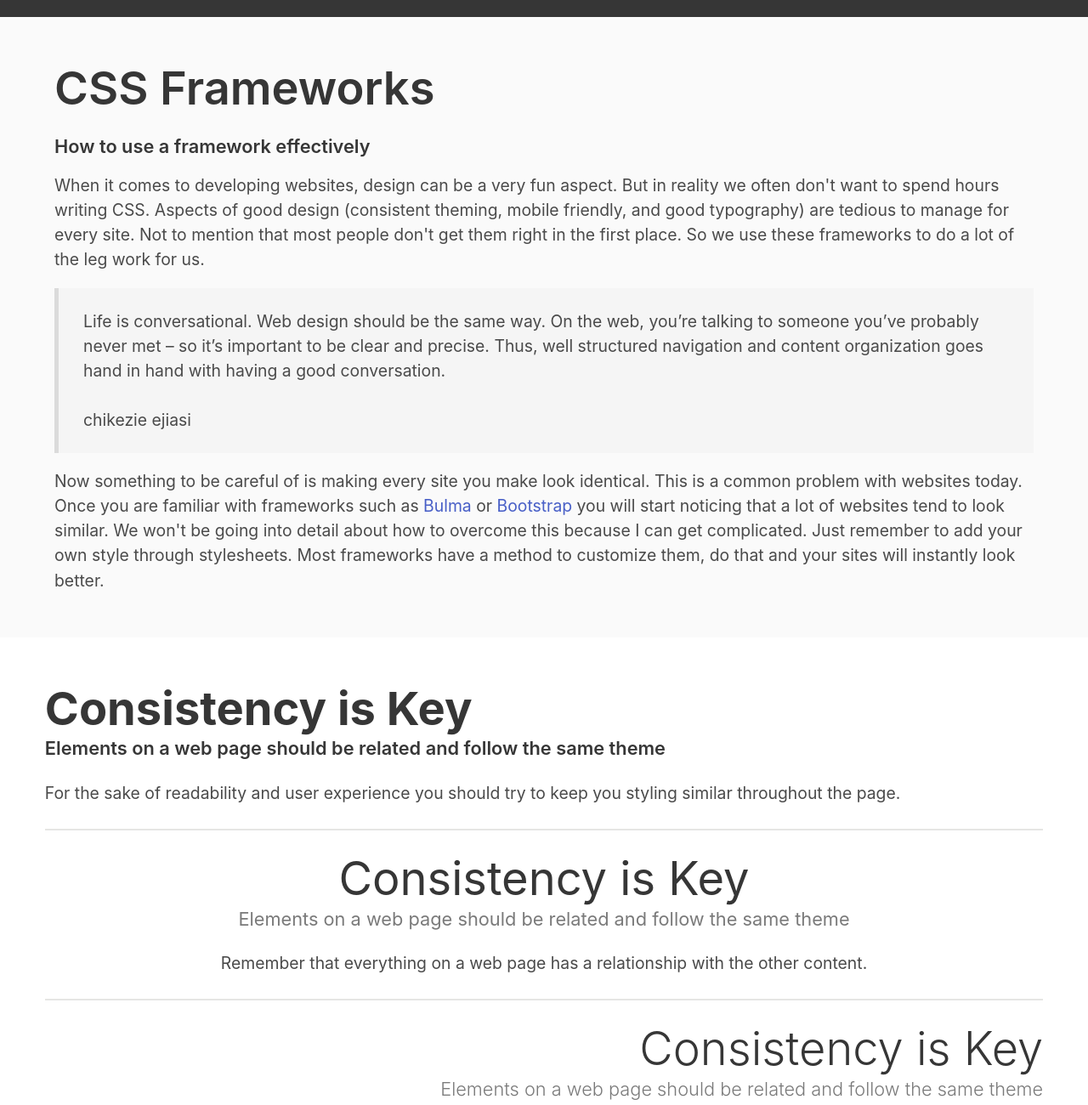
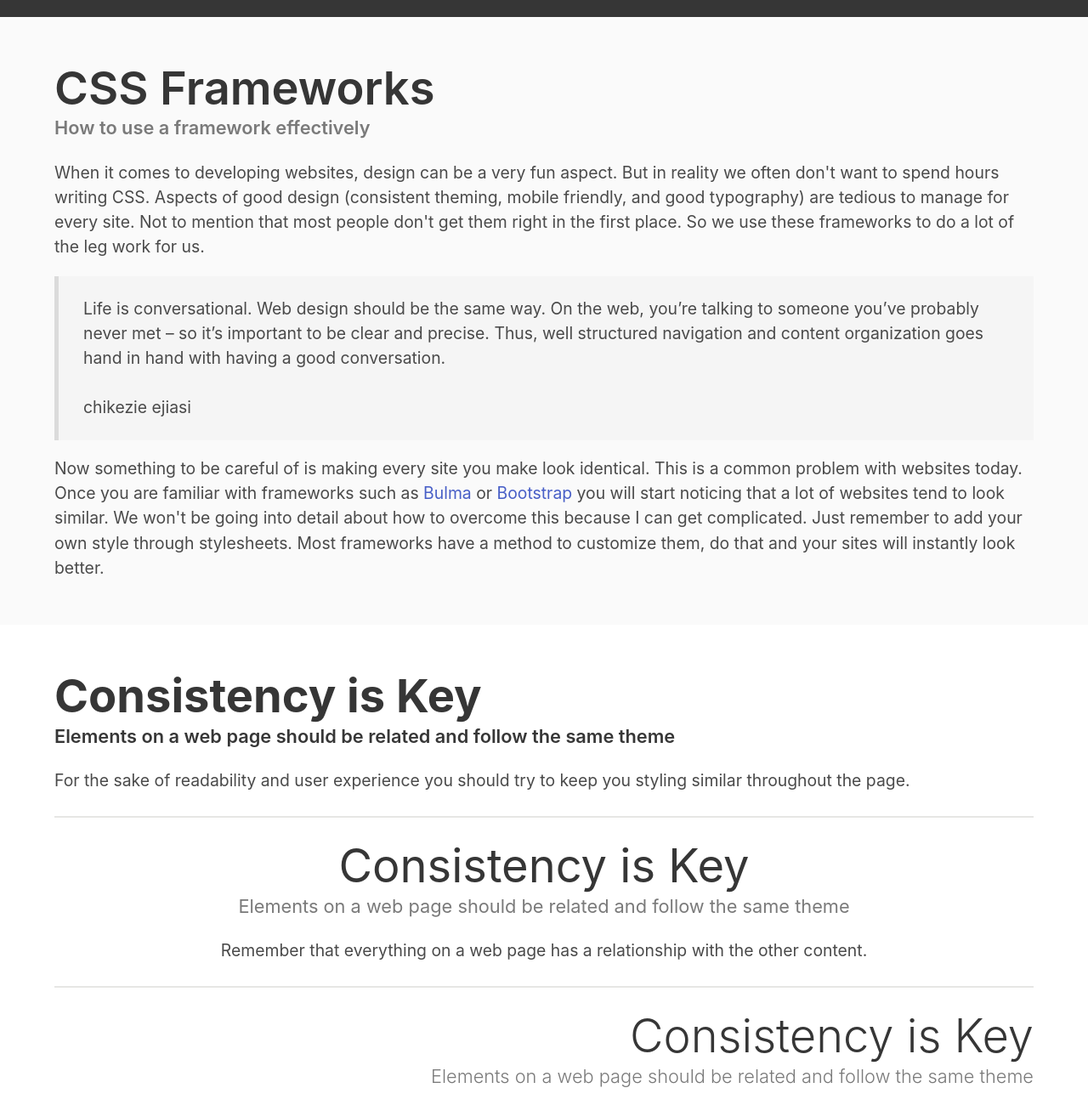
Before and after one commit to jdmar3-comp426/a02-tvestal, a website: page index.html in a window 1280 px wide. Shown: the part 780-2080 px from the top of the page at 85% size. Drawn offline with nearby package versions, Linux system fonts and the light colour scheme; a web font is replaced by a local one.

Commit message:
changed containers

```diff
--- a/index.html
+++ b/index.html
@@ -25,7 +25,7 @@
     <div class="container">
         <div class="content">
             <h1 class="title">CSS Frameworks</h1>
-            <h5 class="">How to use a framework effectively</h5>
+            <h5 class="subtitle has-text-grey">How to use a framework effectively</h5>
             <p>
 	    	When it comes to developing websites, design can be a very fun aspect.
 		But in reality we often don't want to spend hours writing CSS.
@@ -55,7 +55,7 @@
     </div>
 </section>
 <section class="section has-background-white">
-    <div class="">
+    <div class="container">
         <div class="content">
             <h1 class="title has-text-weight-bold">Consistency is Key</h1>
             <h5 class="subtitle">Elements on a web page should be related and follow the same theme</h5>
@@ -116,7 +116,7 @@
     </div>
 </section>
 <section class="section has-background-white">
-    <div class="">
+    <div class="container">
         <div class="content">
             <div class="columns is-multiline justify-center">
                 <div class="column">
```
